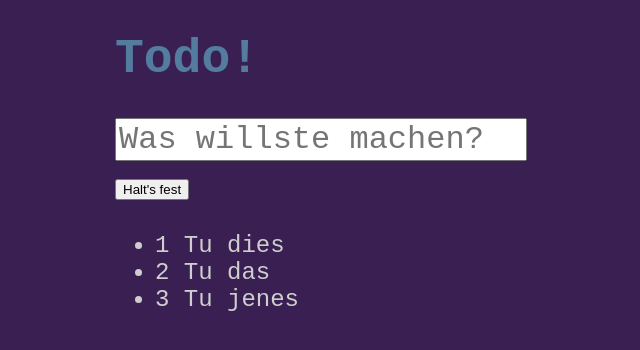
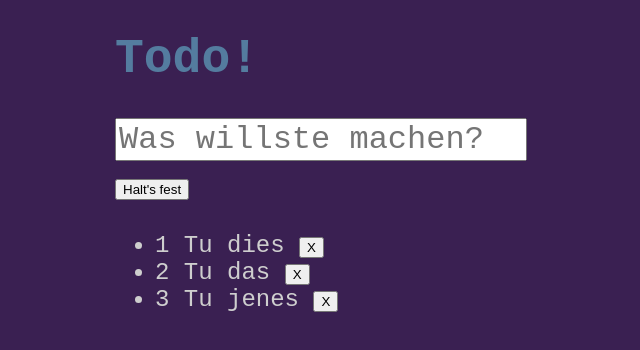
Before and after one commit to siggi-ai/to-Do, a Vue app: page / in a window 1280 px wide. Shown: the top 350 px of the page, without its empty margins (93-733 px from the left). Built offline with nearby package versions, Linux system fonts and the light colour scheme.

Commit message:
remove function added

```diff
--- a/src/App.vue
+++ b/src/App.vue
@@ -11,6 +11,10 @@ const toDoArray = ref([
 const addTodo = () => {
     toDoArray.value.push({ id: toDoArray.value.length+1, item: doIt.value})
     doIt.value = ''
+}
+
+const removeTodo = (toDo) => {
+    toDoArray.value = toDoArray.value.filter((t) => t !== toDo)
 }
 </script>
 
@@ -29,6 +33,7 @@ const addTodo = () => {
     <li v-for="toDo in toDoArray" class="list">
         {{ toDo.id }}
         {{ toDo.item }}
+        <button @click="removeTodo(toDo)" value="toDo">X</button>
     </li>
 </ul>
 </template>
```
